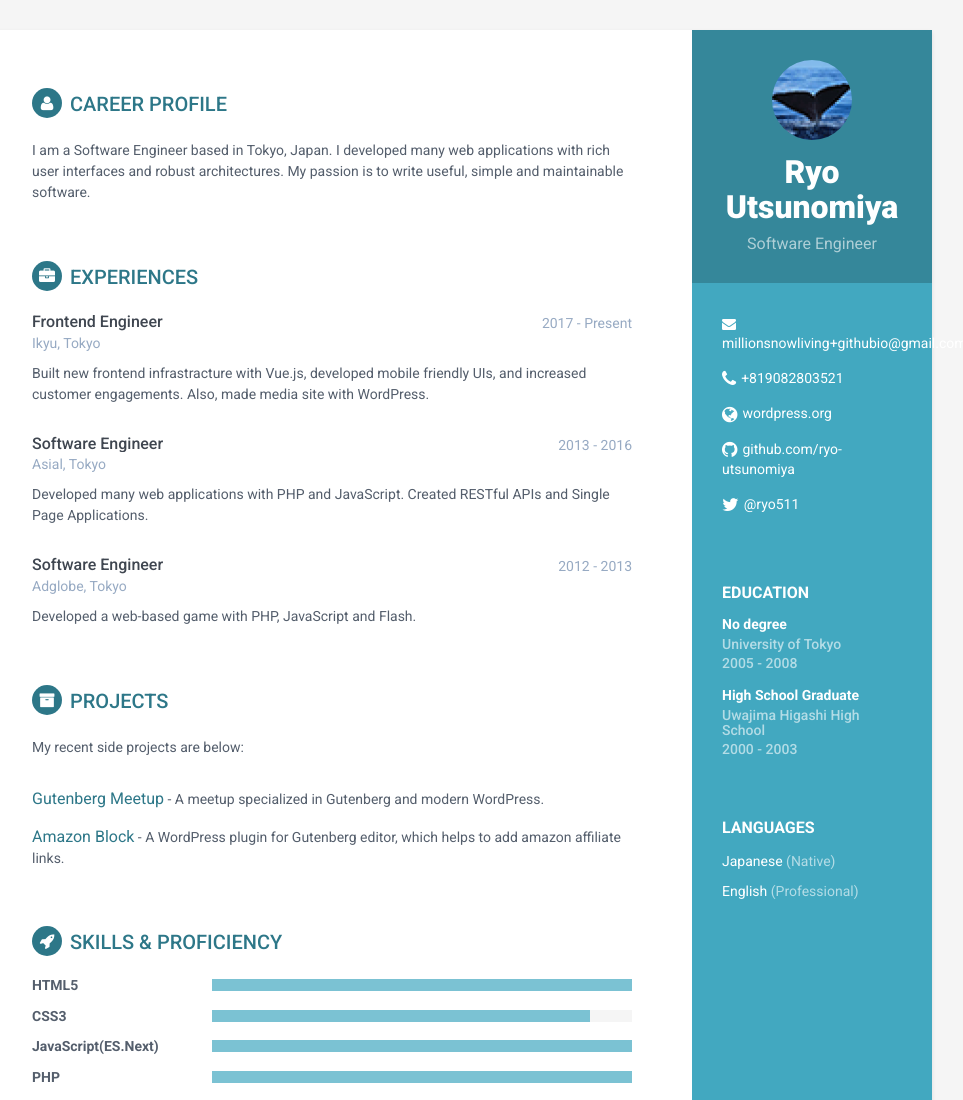
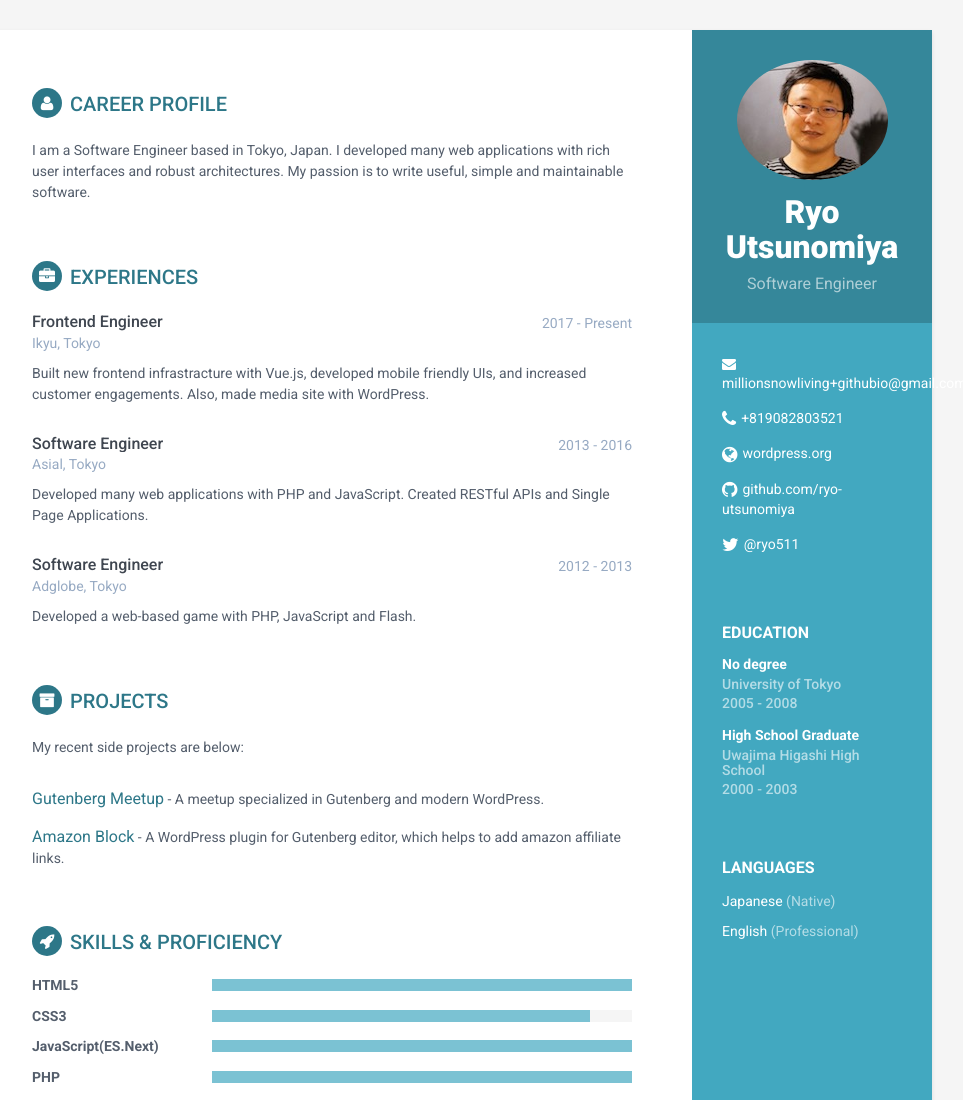
Before and after one commit to ryo-utsunomiya/ryo-utsunomiya.github.io, a plain HTML site: page index.html in a window 1280 px wide. Shown: the top 1100 px of the page, without its empty margins (188-1151 px from the left). Drawn offline with Linux system fonts and the light colour scheme.

Commit message:
Add picture

```diff
--- a/index.html
+++ b/index.html
@@ -40,7 +40,7 @@ ga('send', 'pageview');
             <div class="sidebar-wrapper">
 
 		            <div class="profile-container">
-                <img class="profile img-circle" src="https://ryo-utsunomiya.github.io/assets/images/avatar.png" alt="" />
+                <img class="profile img-circle" src="https://ryo-utsunomiya.github.io/assets/images/photo.jpeg" alt="" />
                 <h1 class="name">Ryo Utsunomiya</h1>
                 <h3 class="tagline">Software Engineer</h3>
             </div>
```
Also changed, not shown: assets/images/photo.jpeg (added), assets/images/picture.jpeg (added).
